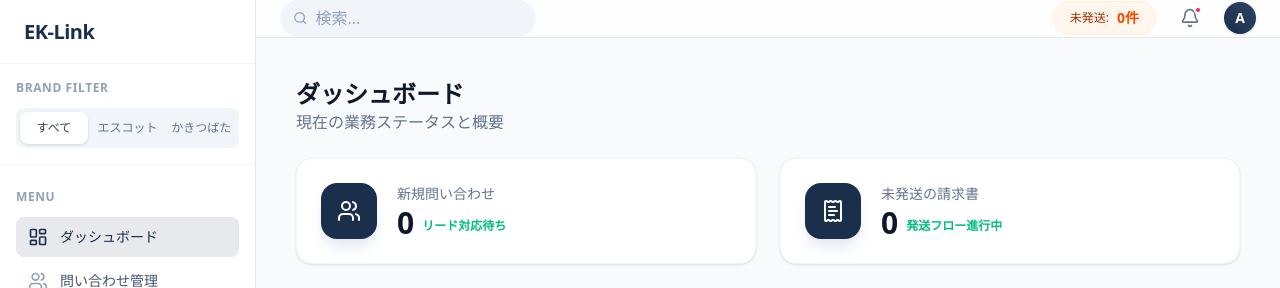
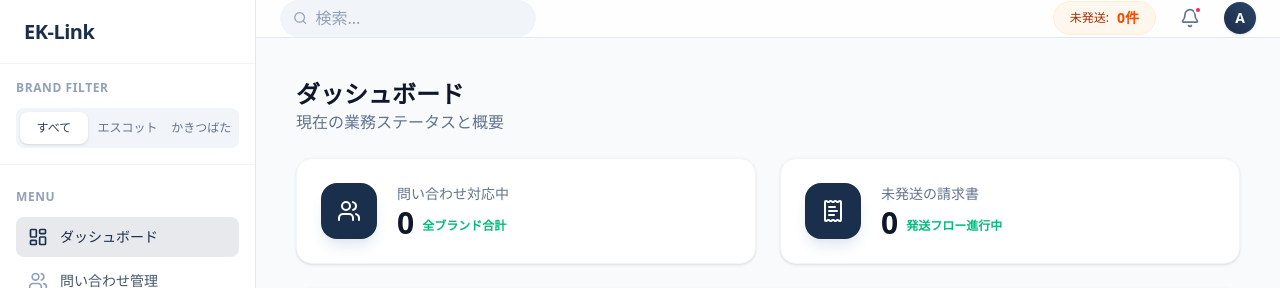
Before and after one commit to gangbu1234/EK-Link, a Next.js app: page / in a window 1280 px wide. Shown: the top 288 px of the page. Built offline with nearby package versions, Linux system fonts and the light colour scheme; no server answers; the database is empty; sample sign-in values are in the browser's storage.

Commit message:
feat: ダッシュボードの統計カードを『問い合わせ対応中』に変更

```diff
--- a/src/pages/index.tsx
+++ b/src/pages/index.tsx
@@ -14,7 +14,7 @@ export default function Dashboard() {
   const brandLeads = Array.isArray(leads) ? (brandFilter === 'all' ? leads : leads.filter(l => l.brand === brandFilter)) : [];
   const brandInvoices = Array.isArray(invoices) ? (brandFilter === 'all' ? invoices : invoices.filter(i => i.brand === brandFilter)) : [];
 
-  const newLeadsCount = brandLeads.filter(l => l.status === '新規問い合わせ').length;
+  const activeLeadsCount = brandLeads.filter(l => l.status !== '入塾決定' && l.status !== '追わない').length;
   const unmailedInvoicesCount = brandInvoices.filter(i => i.status !== '発送確認済').length;
 
   const getStatusCount = (status: InvoiceStatus) => brandInvoices.filter(i => i.status === status).length;
@@ -38,11 +38,11 @@ export default function Dashboard() {
       {/* 概要カード */}
       <div className="grid grid-cols-1 md:grid-cols-2 gap-6">
         <StatCard
-          title="新規問い合わせ"
-          value={newLeadsCount}
+          title="問い合わせ対応中"
+          value={activeLeadsCount}
           icon={<Users className="w-6 h-6" />}
           color="bg-primary"
-          trend="リード対応待ち"
+          trend="全ブランド合計"
         />
         <StatCard
           title="未発送の請求書"
```
